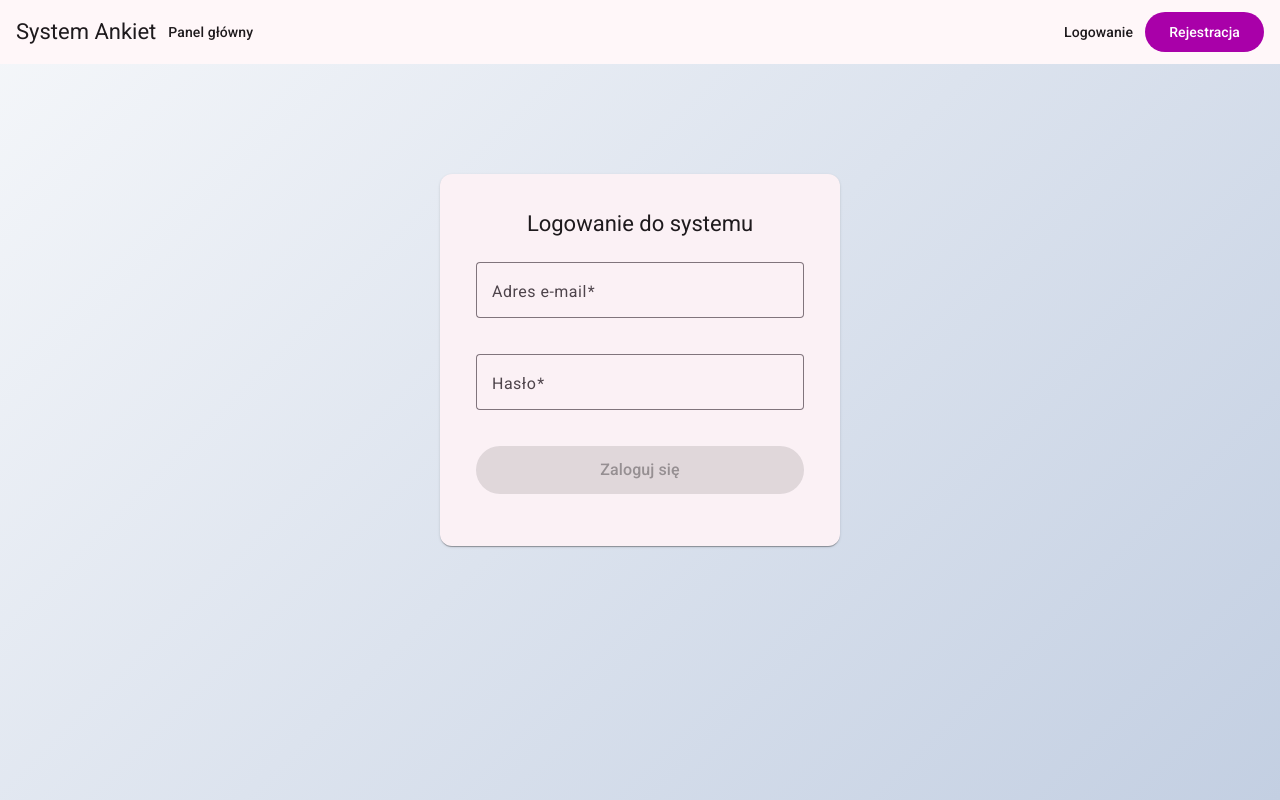
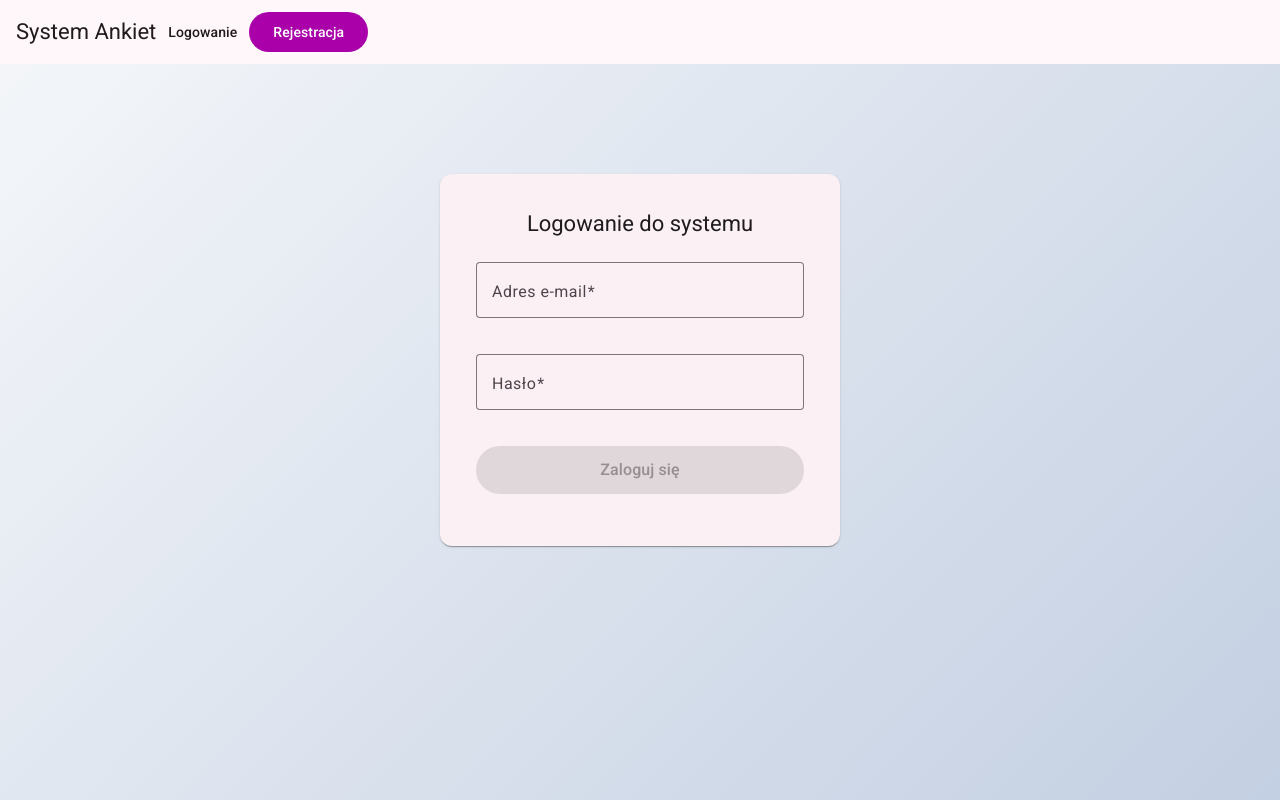
Before and after one commit to JakubBryla/SystemAnkiet_BNABD, an Angular app in the folder frontend/: page /login in a window 1280 px wide. Built offline with nearby package versions, Linux system fonts and the light colour scheme.

Commit message:
Navbar zmieniający się w zależności od zalogowania i przycisk wylogowania

```diff
--- a/frontend/src/app/core/components/navbar/navbar.html
+++ b/frontend/src/app/core/components/navbar/navbar.html
@@ -1,6 +1,16 @@
-<mat-toolbar color="primary">
-  <span>System Ankiet</span>
-  <button mat-button routerLink="/dashboard">Panel główny</button>
-  <span style="flex: 1 1 auto;"></span> <button mat-button routerLink="/login">Logowanie</button>
-  <button mat-flat-button color="accent" routerLink="/register">Rejestracja</button>
+<mat-toolbar color="primary" class="navbar">
+  <span class="logo" routerLink="/">System Ankiet</span>
+
+  <span class="spacer"></span> <div class="nav-actions">
+    @if (authService.isLoggedInSignal()) {
+
+      <button mat-button routerLink="/dashboard">Panel główny</button>
+      <span style="flex: 1 1 auto;"></span><button mat-flat-button color="warn" (click)="authService.logout()">Wyloguj</button>
+
+    } @else {
+      <span style="flex: 1 1 auto;"></span><button mat-button routerLink="/login">Logowanie</button>
+      <button mat-flat-button color="accent" routerLink="/register">Rejestracja</button>
+
+    }
+  </div>
 </mat-toolbar>
--- a/frontend/src/app/core/components/navbar/navbar.ts
+++ b/frontend/src/app/core/components/navbar/navbar.ts
@@ -1,7 +1,9 @@
-import { Component } from '@angular/core';
+import { Component, inject } from '@angular/core';
 import { RouterModule } from '@angular/router';
 import { MatToolbarModule } from '@angular/material/toolbar';
 import { MatButtonModule } from '@angular/material/button';
+
+import { Auth } from '../../../features/auth/services/auth';
 
 @Component({
   selector: 'app-navbar',
@@ -9,4 +11,6 @@ import { MatButtonModule } from '@angular/material/button';
   templateUrl: './navbar.html',
   styleUrl: './navbar.scss',
 })
-export class Navbar {}
+export class Navbar {
+  public authService = inject(Auth);
+}
--- a/frontend/src/app/features/auth/services/auth.ts
+++ b/frontend/src/app/features/auth/services/auth.ts
@@ -1,4 +1,4 @@
-import { Injectable, inject } from '@angular/core';
+import { Injectable, inject, signal } from '@angular/core';
 import { HttpClient } from '@angular/common/http';
 import { Router } from '@angular/router';
 
@@ -13,11 +13,11 @@ export class Auth {
   private router = inject(Router);
 
   // mock zmienna udająca stan zalogowania - w przyszłości będzie to token JWT
-  private loggedIn = false;
+  public isLoggedInSignal = signal<boolean>(false);
 
   isLoggedIn(): boolean {
     // w przyszłości będziemy tu sprawdzany prawdziwy token JWT z przeglądarki
-    return this.loggedIn;
+    return this.isLoggedInSignal();
   }
 
   login(credentials: any) {
@@ -26,8 +26,16 @@ export class Auth {
     // return this.http.post(`${this.apiUrl}/login`, credentials);
 
     // symulacja udanego logowania - w przyszłości usuniemy ten kod i będziemy polegać na odpowiedzi z backendu
-    this.loggedIn = true;
+    this.isLoggedInSignal.set(true);
     this.router.navigate(['/dashboard']);
+  }
+
+  logout() {
+    console.log('Wylogowywanie...');
+    // w przyszłości usunąć token JWT z localStorage
+    // localStorage.removeItem('token');
+    this.isLoggedInSignal.set(false);
+    this.router.navigate(['/login']);
   }
 
   register(userData: any) {
```
